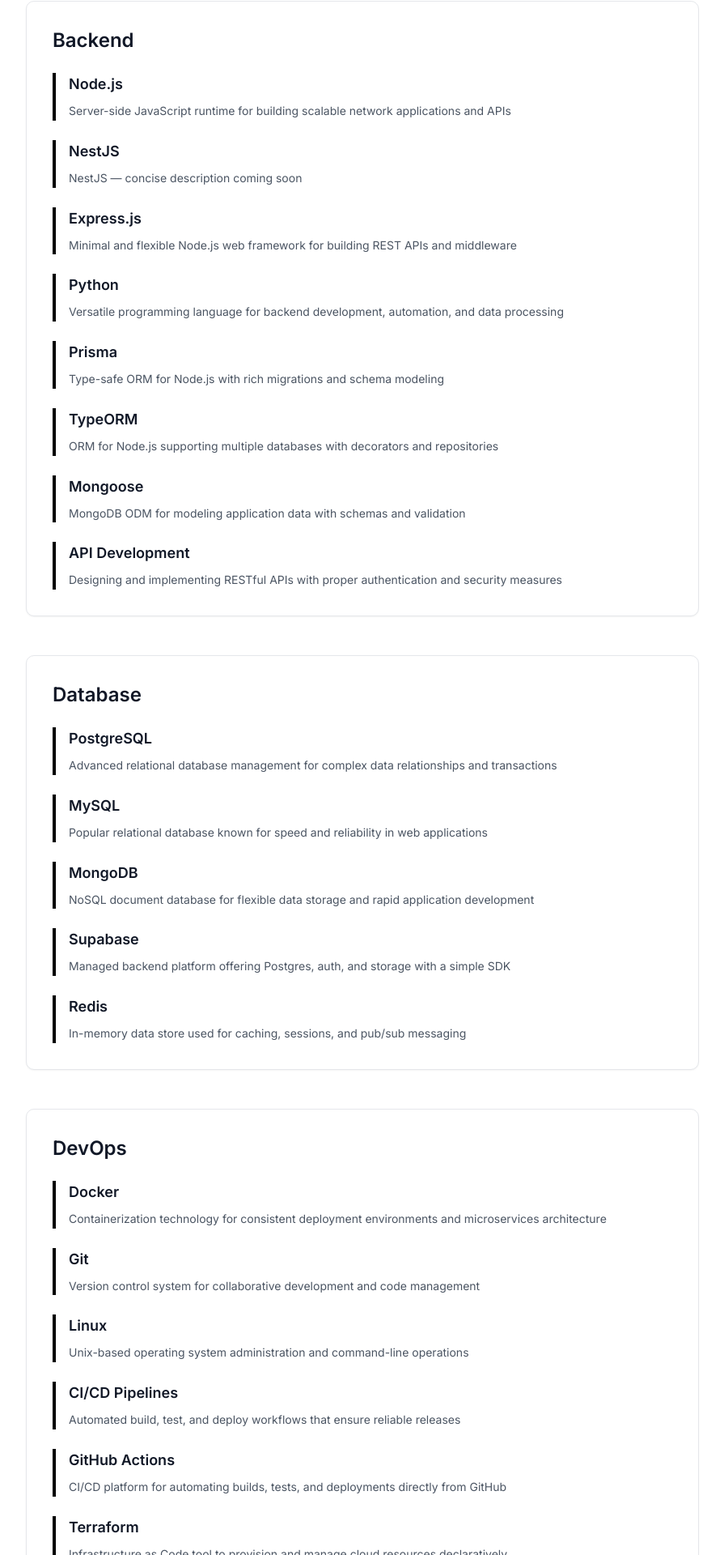
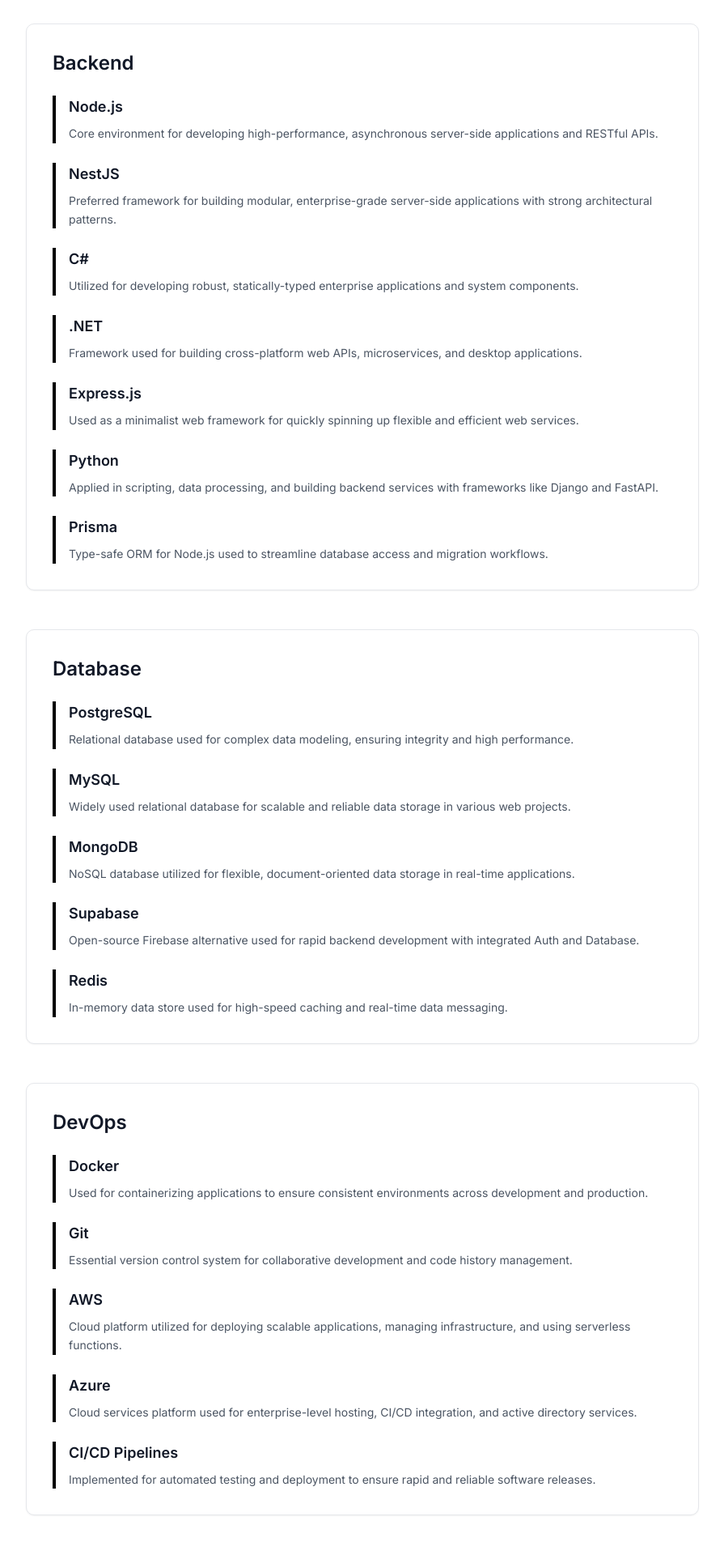
Before and after one commit to Ghosteken/portland, a Next.js app: page /skills in a window 1280 px wide. Shown: the part 753-2673 px from the top of the page at 81% size, without its empty margins (192-1087 px from the left). Built offline with nearby package versions, Linux system fonts and the light colour scheme; no server answers.

Commit message:
refactor(skills): move descriptions from page to data source
- Remove hardcoded skill descriptions from page component
- Add description field to Skill interface and populate in portfolio data
- Update UI to use skill.description with fallback text
- Remove skill level field as it's no longer needed

```diff
--- a/src/app/skills/page.tsx
+++ b/src/app/skills/page.tsx
@@ -9,57 +9,6 @@
     return acc
   }, {} as Record<string, typeof skills>)
 
-  const getSkillDescription = (skillName: string) => {
-    const descriptions: Record<string, string> = {
-      // Frontend
-      'React': 'Building interactive user interfaces and single-page applications with component-based architecture',
-      'TypeScript': 'Strongly-typed superset of JavaScript that improves reliability and developer productivity',
-      'JavaScript': 'Core programming language for web development, DOM manipulation, and client-side logic',
-      'HTML/CSS': 'Creating semantic markup and responsive designs with modern CSS techniques',
-
-      // Backend
-      'Node.js': 'Server-side JavaScript runtime for building scalable network applications and APIs',
-      'Express.js': 'Minimal and flexible Node.js web framework for building REST APIs and middleware',
-      'Python': 'Versatile programming language for backend development, automation, and data processing',
-      'API Development': 'Designing and implementing RESTful APIs with proper authentication and security measures',
-      'API Documentation (Swagger)': 'OpenAPI-based documentation and tooling to describe, test, and share HTTP APIs',
-
-      // Database
-      'PostgreSQL': 'Advanced relational database management for complex data relationships and transactions',
-      'MySQL': 'Popular relational database known for speed and reliability in web applications',
-      'MongoDB': 'NoSQL document database for flexible data storage and rapid application development',
-      'Supabase': 'Managed backend platform offering Postgres, auth, and storage with a simple SDK',
-      'Redis': 'In-memory data store used for caching, sessions, and pub/sub messaging',
-      'Prisma': 'Type-safe ORM for Node.js with rich migrations and schema modeling',
-      'TypeORM': 'ORM for Node.js supporting multiple databases with decorators and repositories',
-      'Mongoose': 'MongoDB ODM for modeling application data with schemas and validation',
-
-      // DevOps
-      'Docker': 'Containerization technology for consistent deployment environments and microservices architecture',
-      'Git': 'Version control system for collaborative development and code management',
-      'Linux': 'Unix-based operating system administration and command-line operations',
-      'CI/CD Pipelines': 'Automated build, test, and deploy workflows that ensure reliable releases',
-      'GitHub Actions': 'CI/CD platform for automating builds, tests, and deployments directly from GitHub',
-      'Terraform': 'Infrastructure as Code tool to provision and manage cloud resources declaratively',
-      'NGINX': 'High-performance web server and reverse proxy for load balancing and caching',
-      'AWS': 'Cloud platform offering compute, storage, and managed services for scalable apps',
-      'Azure': 'Microsoft cloud platform for hosting, scaling, and managing application services',
-
-      // Networking
-      'Firewall Configuration': 'Hands-on experience with testing and setup of firewalls to meet security standards during internship at Tiger Logic Africa',
-      'Network Security': 'Applied technical skills to monitor network infrastructure, reduce system errors, and ensure compliance with security protocols',
-      'Security Auditing': 'Conducted comprehensive testing to ensure firewalls and network systems were safe and compliant with industry standards',
-      'Network Monitoring': 'Utilized cutting-edge tools and methods to monitor and audit network infrastructure for security vulnerabilities',
-
-      // Other
-      'Agile Methodologies': 'Iterative development approach with sprint planning, daily standups, and continuous improvement',
-      'Postman': 'API testing tool used to validate endpoints, workflows, and performance',
-      'Jest': 'JavaScript testing framework for unit and integration tests with rich assertions',
-      'Testing': 'Writing unit tests, integration tests, and ensuring code quality through automated testing frameworks'
-    }
-    return descriptions[skillName] || `${skillName} — concise description coming soon`
-  }
-
   return (
     <div className="min-h-screen py-16">
       <div className="mx-auto max-w-4xl px-6 lg:px-8">
@@ -68,7 +17,7 @@
             Technical Skills
           </h1>
           <p className="text-lg text-gray-600 dark:text-gray-300 max-w-2xl mx-auto">
-            Technologies and tools I work with
+            A comprehensive look at the technologies I use to build robust and scalable applications.
           </p>
         </div>
 
@@ -84,12 +33,14 @@
               </h2>
               <div className="grid grid-cols-1 gap-6">
                 {categorySkills.map((skill) => (
-                  <div key={skill.name} className="border-l-4 border-primary-500 pl-4 hover:border-blue-500 hover:pl-6 transition-all duration-300 group">
-                    <h3 className="text-lg font-semibold text-gray-900 dark:text-white mb-2 group-hover:text-blue-600 dark:group-hover:text-blue-400 transition-colors">
-                      {skill.name}
-                    </h3>
+                  <div key={skill.name} className="border-l-4 border-primary pl-4 hover:border-blue-500 hover:pl-6 transition-all duration-300 group">
+                    <div className="flex items-center justify-between mb-2">
+                      <h3 className="text-lg font-semibold text-gray-900 dark:text-white group-hover:text-blue-600 dark:group-hover:text-blue-400 transition-colors">
+                        {skill.name}
+                      </h3>
+                    </div>
                     <p className="text-gray-600 dark:text-gray-300 text-sm leading-relaxed group-hover:text-gray-700 dark:group-hover:text-gray-200 transition-colors">
-                      {getSkillDescription(skill.name)}
+                      {skill.description || `${skill.name} — I use this technology to deliver high-quality software solutions and solve complex engineering challenges.`}
                     </p>
                   </div>
                 ))}
--- a/src/data/portfolio.ts
+++ b/src/data/portfolio.ts
@@ -268,49 +268,136 @@
 
 export const skills: Skill[] = [
   // Frontend & Languages
-  { name: "React", level: "Advanced", category: "Frontend", icon: "react" },
-  { name: "TypeScript", level: "Advanced", category: "Frontend", icon: "typescript" },
-  { name: "Node.js", level: "Advanced", category: "Backend", icon: "nodejs" },
-  { name: "NestJS", level: "Advanced", category: "Backend", icon: "nestjs" },
-  { name: "Express.js", level: "Advanced", category: "Backend", icon: "express" },
-  { name: "Python", level: "Advanced", category: "Backend", icon: "python" },
-  { name: "JavaScript", level: "Advanced", category: "Frontend", icon: "javascript" },
-  { name: "HTML/CSS", level: "Advanced", category: "Frontend", icon: "html" },
+  {
+    name: "React",
+    category: "Frontend",
+    icon: "react",
+    description: "Used for building highly interactive and component-based user interfaces for modern web applications."
+  },
+  {
+    name: "TypeScript",
+    category: "Frontend",
+    icon: "typescript",
+    description: "Leveraged for writing scalable, maintainable, and type-safe code in both frontend and backend projects."
+  },
+  {
+    name: "Node.js",
+    category: "Backend",
+    icon: "nodejs",
+    description: "Core environment for developing high-performance, asynchronous server-side applications and RESTful APIs."
+  },
+  {
+    name: "NestJS",
+    category: "Backend",
+    icon: "nestjs",
+    description: "Preferred framework for building modular, enterprise-grade server-side applications with strong architectural patterns."
+  },
+  {
+    name: "C#",
+    category: "Backend",
+    icon: "csharp",
+    description: "Utilized for developing robust, statically-typed enterprise applications and system components."
+  },
+  {
+    name: ".NET",
+    category: "Backend",
+    icon: "dotnet",
+    description: "Framework used for building cross-platform web APIs, microservices, and desktop applications."
+  },
+  {
+    name: "Express.js",
+    category: "Backend",
+    icon: "express",
+    description: "Used as a minimalist web framework for quickly spinning up flexible and efficient web services."
+  },
+  {
+    name: "Python",
+    category: "Backend",
+    icon: "python",
+    description: "Applied in scripting, data processing, and building backend services with frameworks like Django and FastAPI."
+  },
+  {
+    name: "JavaScript",
+    category: "Frontend",
+    icon: "javascript",
+    description: "The fundamental language for implementing dynamic behavior and logic across the web stack."
+  },
+  {
+    name: "HTML/CSS",
+    category: "Frontend",
+    icon: "html",
+    description: "Essential for crafting structured, responsive, and visually appealing web layouts."
+  },
 
   // Databases
-  { name: "PostgreSQL", level: "Intermediate", category: "Database", icon: "postgresql" },
-  { name: "MySQL", level: "Intermediate", category: "Database", icon: "mysql" },
-  { name: "MongoDB", level: "Intermediate", category: "Database", icon: "mongodb" },
-  { name: "Supabase", level: "Intermediate", category: "Database", icon: "supabase" },
-  { name: "Redis", level: "Intermediate", category: "Database", icon: "redis" },
-  { name: "Prisma", level: "Advanced", category: "Backend", icon: "prisma" },
-  { name: "TypeORM", level: "Intermediate", category: "Backend", icon: "typeorm" },
-  { name: "Mongoose", level: "Intermediate", category: "Backend", icon: "mongoose" },
+  {
+    name: "PostgreSQL",
+    category: "Database",
+    icon: "postgresql",
+    description: "Relational database used for complex data modeling, ensuring integrity and high performance."
+  },
+  {
+    name: "MySQL",
+    category: "Database",
+    icon: "mysql",
+    description: "Widely used relational database for scalable and reliable data storage in various web projects."
+  },
+  {
+    name: "MongoDB",
+    category: "Database",
+    icon: "mongodb",
+    description: "NoSQL database utilized for flexible, document-oriented data storage in real-time applications."
+  },
+  {
+    name: "Supabase",
+    category: "Database",
+    icon: "supabase",
+    description: "Open-source Firebase alternative used for rapid backend development with integrated Auth and Database."
+  },
+  {
+    name: "Redis",
+    category: "Database",
+    icon: "redis",
+    description: "In-memory data store used for high-speed caching and real-time data messaging."
+  },
+  {
+    name: "Prisma",
+    category: "Backend",
+    icon: "prisma",
+    description: "Type-safe ORM for Node.js used to streamline database access and migration workflows."
+  },
 
   // DevOps & Tools
-  { name: "Docker", level: "Intermediate", category: "DevOps", icon: "docker" },
-  { name: "Git", level: "Advanced", category: "DevOps", icon: "git" },
-  { name: "Linux", level: "Intermediate", category: "DevOps", icon: "linux" },
-  { name: "CI/CD Pipelines", level: "Intermediate", category: "DevOps", icon: "cicd" },
-  { name: "GitHub Actions", level: "Intermediate", category: "DevOps", icon: "github-actions" },
-  { name: "Terraform", level: "Intermediate", category: "DevOps", icon: "terraform" },
-  { name: "NGINX", level: "Intermediate", category: "DevOps", icon: "nginx" },
-  { name: "AWS", level: "Intermediate", category: "DevOps", icon: "aws" },
-  { name: "Azure", level: "Intermediate", category: "DevOps", icon: "azure" },
-
-  // Networking
-  { name: "Firewall Configuration", level: "Intermediate", category: "Networking", icon: "firewall" },
-  { name: "Network Security", level: "Intermediate", category: "Networking", icon: "security" },
-  { name: "Security Auditing", level: "Intermediate", category: "Networking", icon: "audit" },
-  { name: "Network Monitoring", level: "Intermediate", category: "Networking", icon: "monitoring" },
-
-  // Methodologies
-  { name: "Agile Methodologies", level: "Advanced", category: "Other", icon: "agile" },
-  { name: "API Development", level: "Advanced", category: "Backend", icon: "api" },
-  { name: "API Documentation (Swagger)", level: "Intermediate", category: "Other", icon: "swagger" },
-  { name: "Postman", level: "Intermediate", category: "Other", icon: "postman" },
-  { name: "Jest", level: "Intermediate", category: "Other", icon: "jest" },
-  { name: "Testing", level: "Intermediate", category: "Other", icon: "testing" }
+  {
+    name: "Docker",
+    category: "DevOps",
+    icon: "docker",
+    description: "Used for containerizing applications to ensure consistent environments across development and production."
+  },
+  {
+    name: "Git",
+    category: "DevOps",
+    icon: "git",
+    description: "Essential version control system for collaborative development and code history management."
+  },
+  {
+    name: "AWS",
+    category: "DevOps",
+    icon: "aws",
+    description: "Cloud platform utilized for deploying scalable applications, managing infrastructure, and using serverless functions."
+  },
+  {
+    name: "Azure",
+    category: "DevOps",
+    icon: "azure",
+    description: "Cloud services platform used for enterprise-level hosting, CI/CD integration, and active directory services."
+  },
+  {
+    name: "CI/CD Pipelines",
+    category: "DevOps",
+    icon: "cicd",
+    description: "Implemented for automated testing and deployment to ensure rapid and reliable software releases."
+  }
 ];
 
 export const web3Experience: Web3Experience = {
--- a/src/types/index.ts
+++ b/src/types/index.ts
@@ -67,9 +67,9 @@
 
 export interface Skill {
   name: string;
-  level: 'Beginner' | 'Intermediate' | 'Advanced' | 'Expert';
   category: 'Frontend' | 'Backend' | 'Database' | 'DevOps' | 'Mobile' | 'Web3' | 'Networking' | 'Other';
   icon?: string;
+  description?: string;
 }
 
 export interface Web3Experience {
```
